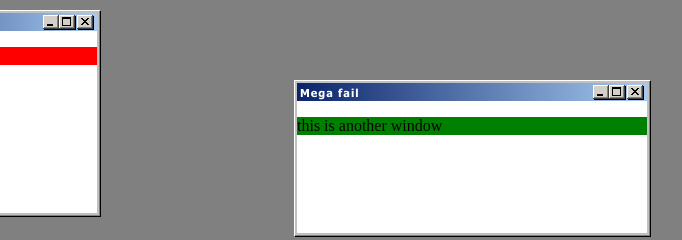
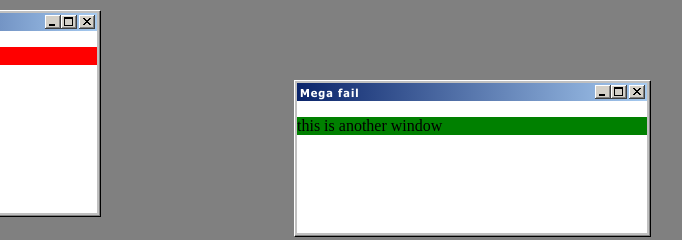
Before and after one commit to jamiw1/webwindowing, a plain HTML site: page index.html in a window 1280 px wide. Shown: the full height of the page, 306-988 px from the left. Drawn offline with Linux system fonts and the light colour scheme; a web font is replaced by a local one.

Commit message:
titlebar buttons

```diff
--- a/window.css
+++ b/window.css
@@ -40,21 +40,42 @@ div.window_titlebar {
     display: flex;
     align-items: center;
     gap: 2px;
-    margin-right: 4px;
+    margin-right: 2px;
 }
 
-.window_titlebar_buttons button {
+.window_titlebar_buttons input {
     height: 14px;
     image-rendering: pixelated;
-    border-radius: 0;
-    border-width: 0;
+    border: 0;
     padding: 0;
     margin: 0;
     font-family: 'W95FA', sans-serif;
-    background-color: #c0c0c0;
-    box-shadow:
-        inset 1px 1px 0px 0px #ffffff,
-        inset -1px -1px 0px 0px #808080,
-        0px 0px 0px 0px #dfdfdf,
-        1px 1px 0px 0px #000000;
 }
+.window_titlebar_buttons .titlebar_button {
+    width: 16px;
+    height: 14px;
+    padding: 0;
+    margin: 0;
+    border: 0;
+}
+
+.window_titlebar_buttons #minimize {
+    background: url("assets/minimizetitlebutton.png");
+}
+.window_titlebar_buttons #minimize:active {
+    background: url("assets/minimizetitlebuttondown.png");
+}
+
+.window_titlebar_buttons #maximize {
+    background: url("assets/maximizetitlebutton.png");
+}
+.window_titlebar_buttons #maximize:active {
+    background: url("assets/maximizetitlebuttondown.png");
+}
+
+.window_titlebar_buttons #close {
+    background: url("assets/closetitlebutton.png");
+}
+.window_titlebar_buttons #close:active {
+    background: url("assets/closetitlebuttondown.png");
+}
--- a/window.js
+++ b/window.js
@@ -20,9 +20,12 @@ export class Window {
         titlebar.style.height = `${this.titlebarHeight}px`;
         titlebar.innerHTML = `
             <p class="window_titlebar_text">${this.title}</p>
-            <div class="window_titlebar_buttons">
-                <button><img src="assets/lefttitlebuttons.png"></button>
-                <button><img src="assets/righttitlebutton.png"></button>
+            <div class="window_titlebar_buttons" onmousedown="event.stopPropagation();">
+                <div style="display: flex; flex-direction: row;">
+                    <input type="button" id="minimize" class="titlebar_button"></input>
+                    <input type="button" id="maximize" class="titlebar_button"></input>
+                </div>
+                <input type="button" id="close" class="titlebar_button"></input>
             </div>
         `;
         titlebar.onmousedown = this.onTitlebarDown.bind(this);
```
Also changed, not shown: assets/closetitlebutton.png (renamed from assets/righttitlebutton.png), assets/closetitlebuttondown.png (added), assets/maximizetitlebutton.png (added), assets/maximizetitlebuttondown.png (added), assets/minimizetitlebutton.png (added), assets/minimizetitlebuttondown.png (added).
